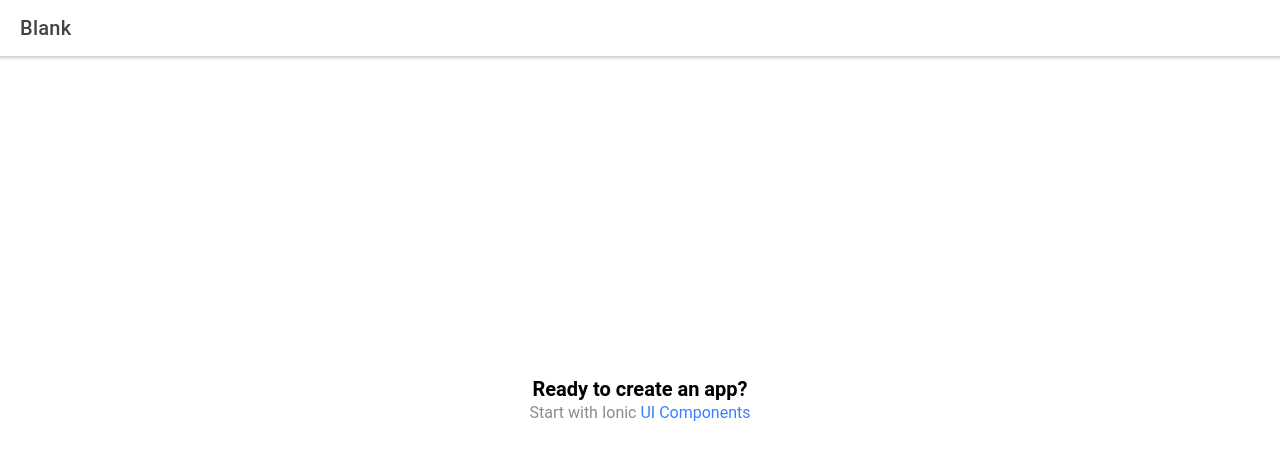
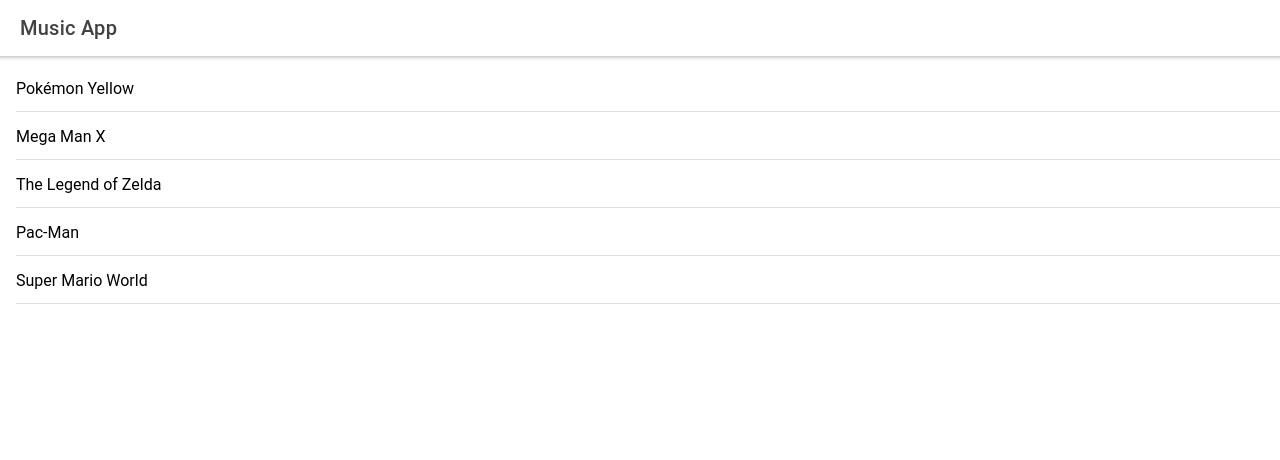
Before and after one commit to deliacsiki/pdm_ionic_music_app, a React (Create React App) app: page /home in a window 1280 px wide. Shown: the top 460 px of the page. Built offline with nearby package versions, Linux system fonts and the light colour scheme.

Commit message:
Change Home component

```diff
--- a/src/pages/Home.tsx
+++ b/src/pages/Home.tsx
@@ -1,6 +1,5 @@
-import { IonContent, IonHeader, IonPage, IonTitle, IonToolbar } from '@ionic/react';
+import { IonContent, IonHeader, IonPage, IonTitle, IonToolbar, IonList, IonLabel, IonItem } from '@ionic/react';
 import React from 'react';
-import ExploreContainer from '../components/ExploreContainer';
 import './Home.css';
 
 const Home: React.FC = () => {
@@ -8,16 +7,27 @@
     <IonPage>
       <IonHeader>
         <IonToolbar>
-          <IonTitle>Blank</IonTitle>
+          <IonTitle>Music App</IonTitle>
         </IonToolbar>
       </IonHeader>
       <IonContent fullscreen>
-        <IonHeader collapse="condense">
-          <IonToolbar>
-            <IonTitle size="large">Blank</IonTitle>
-          </IonToolbar>
-        </IonHeader>
-        <ExploreContainer />
+      <IonList>
+      <IonItem>
+        <IonLabel>Pokémon Yellow</IonLabel>
+      </IonItem>
+      <IonItem>
+        <IonLabel>Mega Man X</IonLabel>
+      </IonItem>
+      <IonItem>
+        <IonLabel>The Legend of Zelda</IonLabel>
+      </IonItem>
+      <IonItem>
+        <IonLabel>Pac-Man</IonLabel>
+      </IonItem>
+      <IonItem>
+        <IonLabel>Super Mario World</IonLabel>
+      </IonItem>
+    </IonList>
       </IonContent>
     </IonPage>
   );
```
